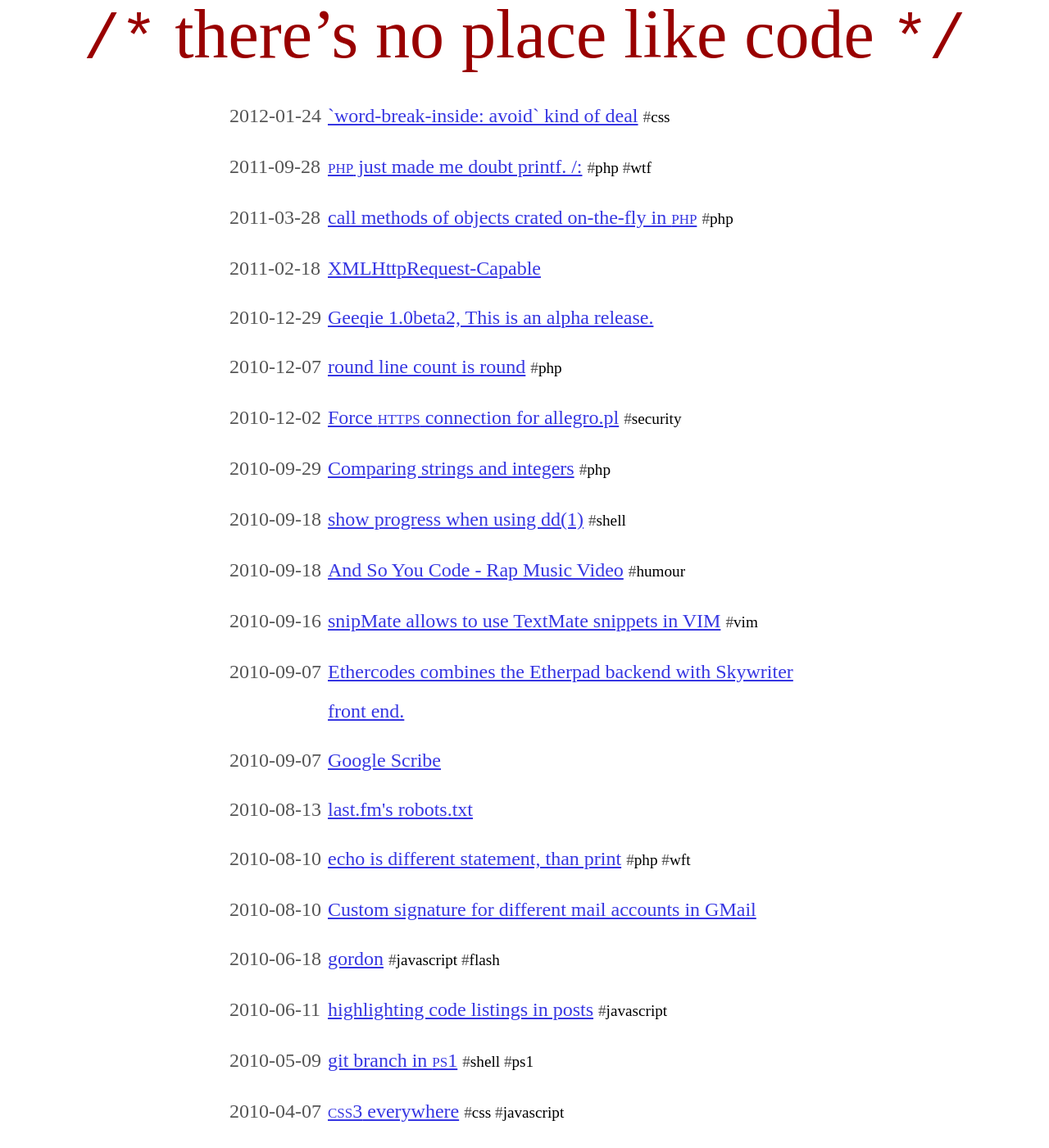
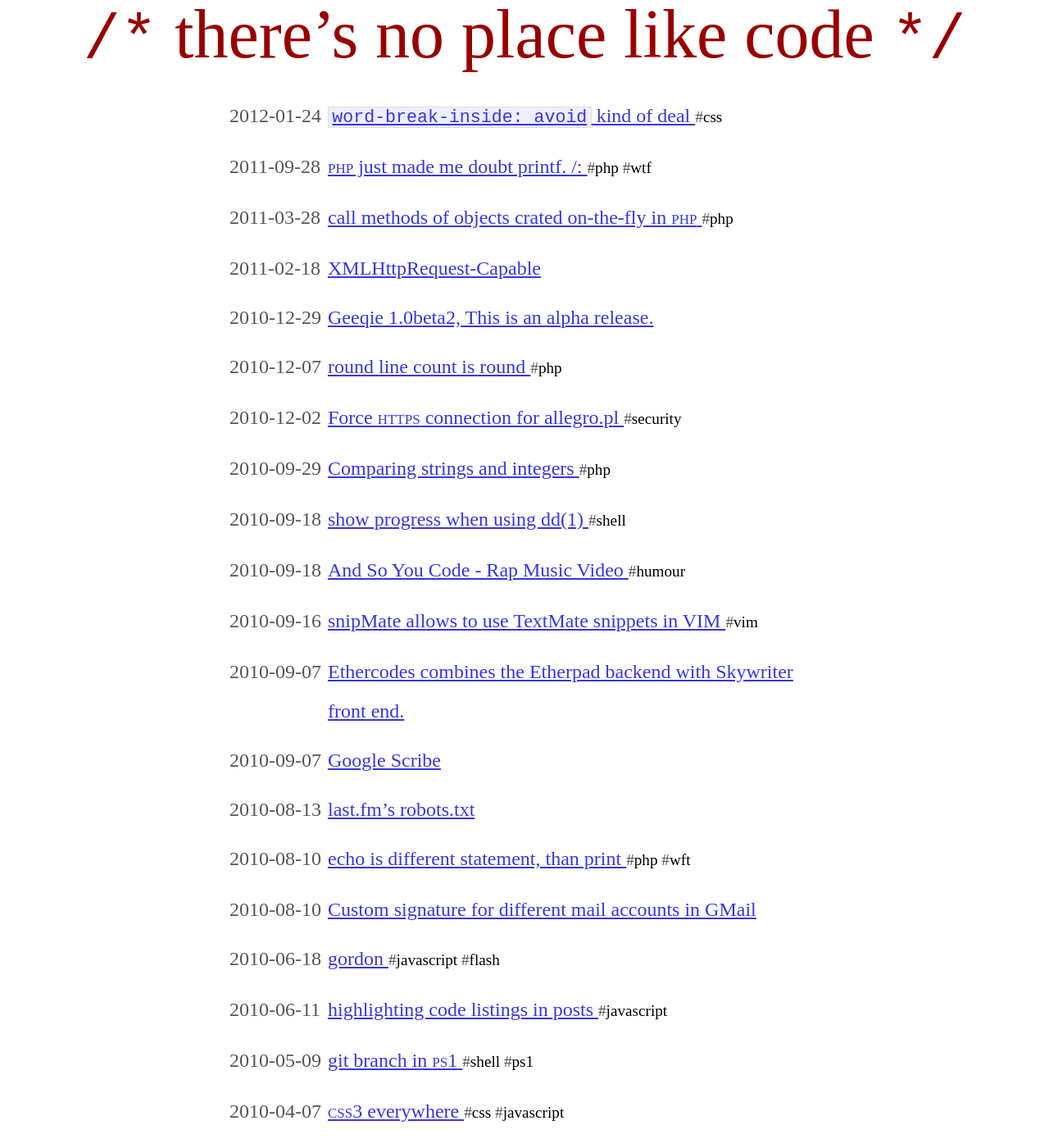
Before and after one commit to marek-saji/noplacelikecode, a Jekyll site: the page built from index.html, in a window 1280 px wide and 1400 px high. Shown: the whole window at 82% size. Built offline with Jekyll 4.4.1, drawn with Linux system fonts in a browser that asks for light colours; some web fonts are replaced.

Commit message:
Parse markdown in post titles

```diff
--- /dev/null
+++ b/_includes/inline-markdown.html
@@ -0,0 +1 @@
+{{ include.content | markdownify | remove: "<p>" | remove: "</p>" }}
--- a/_includes/post_list_item.html
+++ b/_includes/post_list_item.html
@@ -1,6 +1,8 @@
 <li>
   <time>{{ include.post.date | date:"%Y-%m-%d" }}</time>
-  <a href="{{ include.post.url }}">{{ include.post.title }}</a>
+  <a href="{{ include.post.url }}">
+    {% include inline-markdown.html content=include.post.title %}
+  </a>
   {% if include.renderNoTags != true %}
     {% include post_tags.html tags=include.post.tags linkify=include.linkifyTags renderTags=include.renderTags %}
   {% endif %}
--- a/_layouts/default.html
+++ b/_layouts/default.html
@@ -3,14 +3,17 @@
   <head>
     <meta charset="utf-8">
     <meta http-equiv="X-UA-Compatible" content="IE=edge,chrome=1">
-    <title>
-      {% if page.title %}{{ page.title | strip_html | xml_escape }}{% endif %}
-      {{ site.name | xml_escape }}
-    </title>
-    <meta property=og:title content="
-      {% if page.title %}{{ page.title | strip_html | xml_escape }}{% endif %}
-      {{ site.name | xml_escape }}
-    " />
+    {% capture pageTitle %}
+      {% if page.title %}
+        {% include inline-markdown.html content=page.title %}
+      {% endif %}
+    {% endcapture %}
+    {% capture titleEsc %}
+      {{ pageTitle | strip_html | xml_escape | normalize_whitespace }}
+      {{ site.name | xml_escape | normalize_whitespace }}
+    {% endcapture %}
+    <title>{{ titleEsc }}</title>
+    <meta property=og:title content="{{ titleEsc }}" />
     <meta name="viewport" content="width=device-width, initial-scale=1">
 
     <link rel="alternate" title="Entries" href="http://feeds.feedburner.com/theresNoPlaceLikeCode" type="application/atom+xml" />
@@ -33,7 +36,7 @@
       </h1>
       {% if site.slogan %}
         <p class=header__slogan>
-          {{ site.slogan }}
+          {{ site.slogan | markdownify }}
         </p>
       {% endif %}
     </header>
--- a/_layouts/post.html
+++ b/_layouts/post.html
@@ -5,9 +5,11 @@ layout: default
   <header class=post__header>
     <h2 class=post__title>
       {% if page.link %}
-        <a href="{{ page.link }}">{{ page.title }}</a>
+        <a href="{{ page.link }}">
+          {% include inline-markdown.html content=page.title %}
+        </a>
       {% else %}
-        {{ page.title }}
+        {% include inline-markdown.html content=page.title %}
       {% endif %}
     </h2>
     <div class=post__meta>
```
